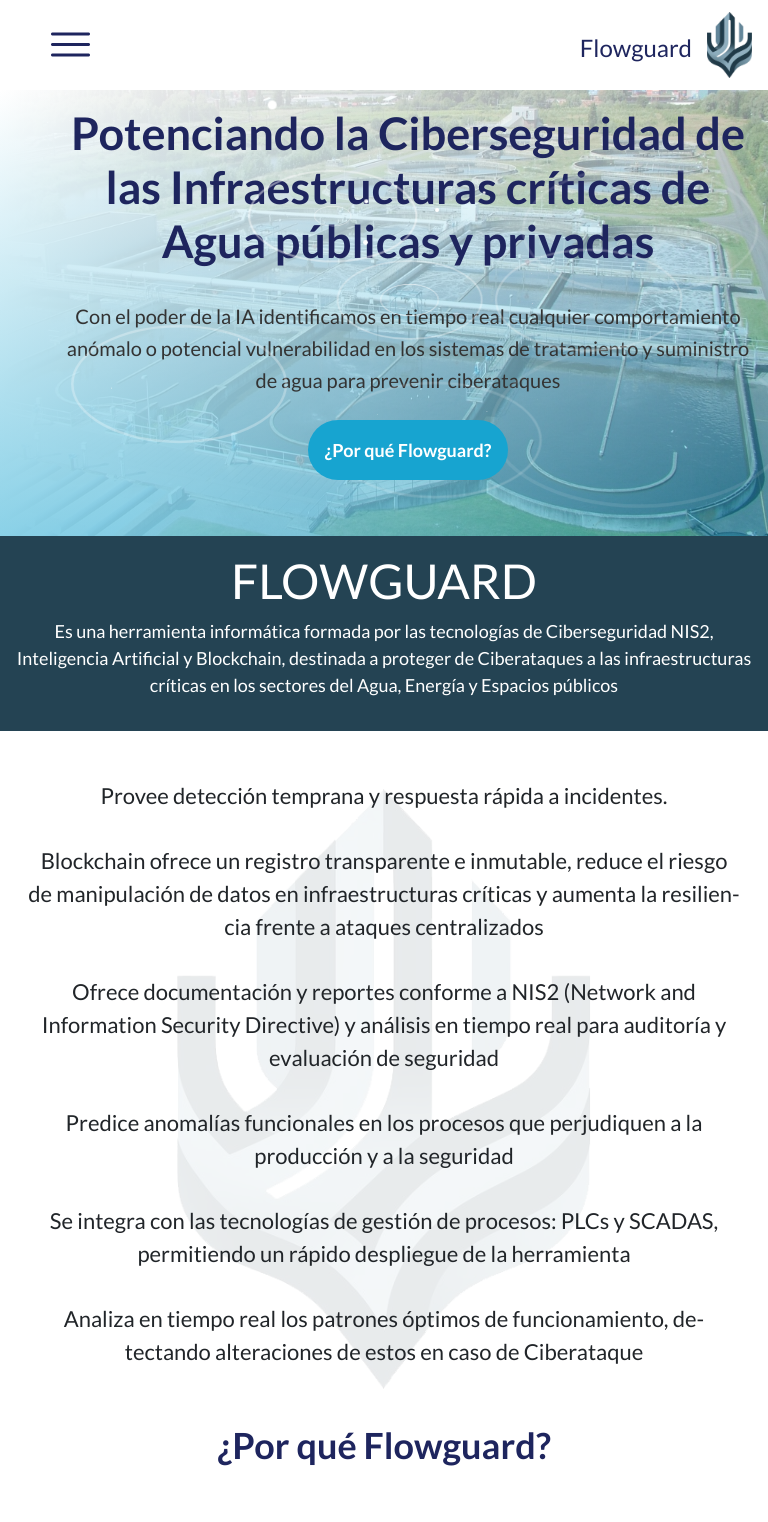
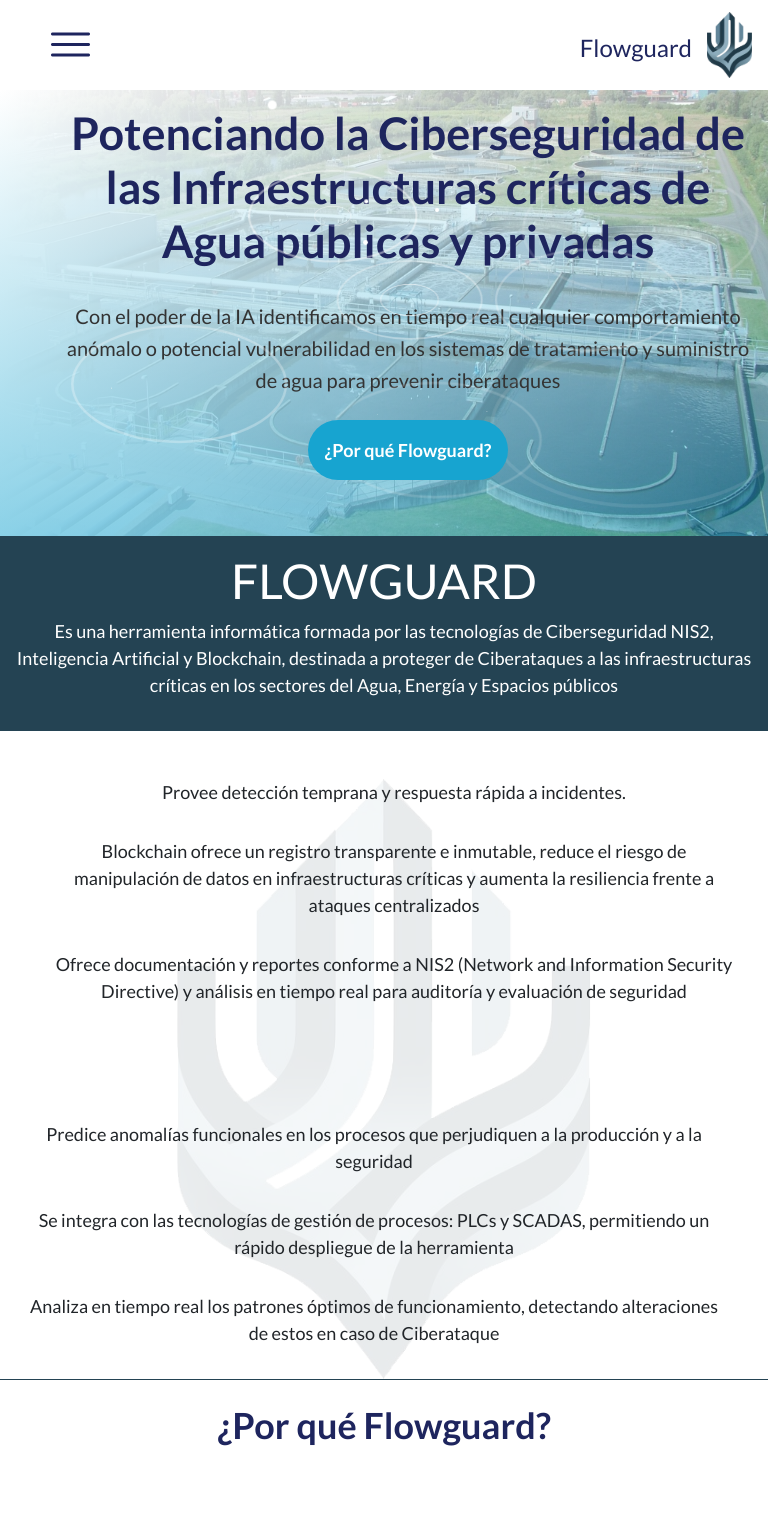
Before and after one commit to telcash/flowguard_frontend, a React (Create React App) app: page / in a window 768 px wide. Shown: the top 1522 px of the page. Built offline with nearby package versions, Linux system fonts and the light colour scheme.

Commit message:
Ajustados estilos en Flowguard

```diff
--- a/src/containers/flowguard/flowguard.css
+++ b/src/containers/flowguard/flowguard.css
@@ -4,6 +4,7 @@
     flex-direction: column;
     justify-content: center;
     align-items: center;
+    border-bottom: 1px solid rgb(36, 67, 83);
 }
 
 .fg__flowguard-header {
@@ -34,10 +35,10 @@
 
 .fg__flowguard-info-text-left, .fg__flowguard-info-text-right {
     display: flex;
+    padding-top: 1rem;
     justify-content: center;
-    align-items: center;
+    align-items: flex-start;
     font-size: 24px;
-    padding: 0 3rem;
     text-align: justify;
     hyphens: auto;
 }
@@ -47,6 +48,7 @@
     grid-column-end: 2;
     grid-row-start: 1;
     grid-row-end: 2;
+    padding-left: 6rem;
 }
 
 .fg__flowguard-info-text-right {
@@ -54,6 +56,7 @@
     grid-column-end: 4;
     grid-row-start: 1;
     grid-row-end: 2;
+    padding-right: 6rem;
 }
 
 .fg__flowguard-info li {
@@ -133,20 +136,32 @@
 
 @media only screen and (min-width:768px) and (max-width: 1200px) {
     .fg__flowguard-info-text-left {
-        font-size: 22px;
+        font-size: 18px;
+        padding-left: 2rem;
     }
 
     .fg__flowguard-info-text-right {
-        font-size: 22px;
+        font-size: 18px;
+        padding-right: 2rem;
+    }
+
+    .fg__flowguard-info-logo {
+        padding: 0 2rem;
     }
 }
 
 @media only screen and (min-width:1200px) and (max-width: 1600px) {
     .fg__flowguard-info-text-left {
         font-size: 22px;
+        padding-left: 4rem;
     }
 
     .fg__flowguard-info-text-right {
         font-size: 22px;
+        padding-right: 4rem;
+    }
+
+    .fg__flowguard-info-logo {
+        padding: 0 4rem;
     }
 }
```
